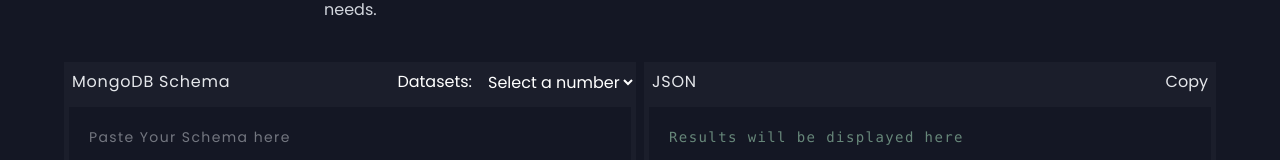
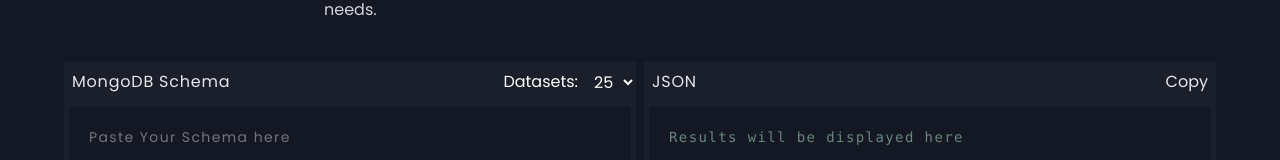
Before and after one commit to TomarTanishq/Schema.ai, a React (Vite) app in the folder client/: page / in a window 1280 px wide. Shown: the part 334-494 px from the top of the page. Built offline with nearby package versions, Linux system fonts and the light colour scheme.

Commit message:
serverless function minor changes

```diff
--- a/client/src/components/Feature/Feature.jsx
+++ b/client/src/components/Feature/Feature.jsx
@@ -3,7 +3,7 @@ import { useState } from "react";
 const Feature = () => {
     const [schema, setSchema] = useState("");
     const [generatedData, setGeneratedData] = useState("");
-    const [datasets, setDatasets] = useState("")
+    const [datasets, setDatasets] = useState("25")
     const [loading, setLoading] = useState(false);
     const [copiedText, setCopiedText] = useState(false)
     const [consistentData, setConsistentData] = useState("")
@@ -71,9 +71,8 @@ const Feature = () => {
                         </h2>
                         <div className="flex items-center gap-3">
                             <p className="font-poppins">Datasets:</p>
-                            <select value={datasets} onChange={(e) => setDatasets(e.target.value)} className="font-poppins bg-[#1b1e2b]" required>
-                                <option value="">Select a number</option>
-                                <option value="25" selected>25</option>
+                            <select value={datasets} onChange={(e) => setDatasets(e.target.value)} className="font-poppins bg-[#1b1e2b]">
+                                <option value="25">25</option>
                                 <option value="50">50</option>
                                 <option value="100">100</option>
                             </select>
```
